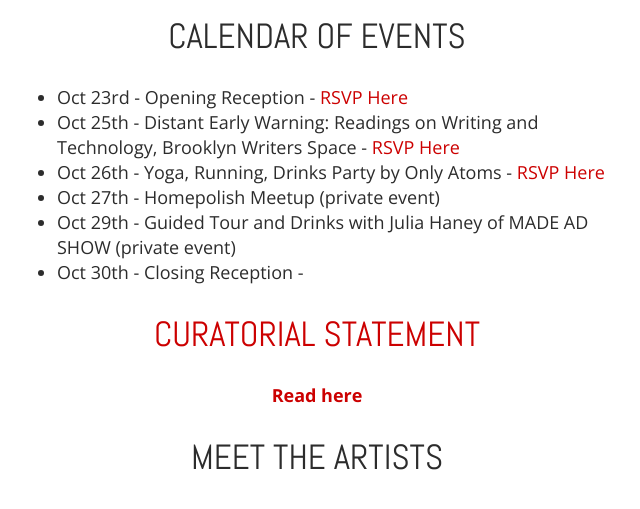
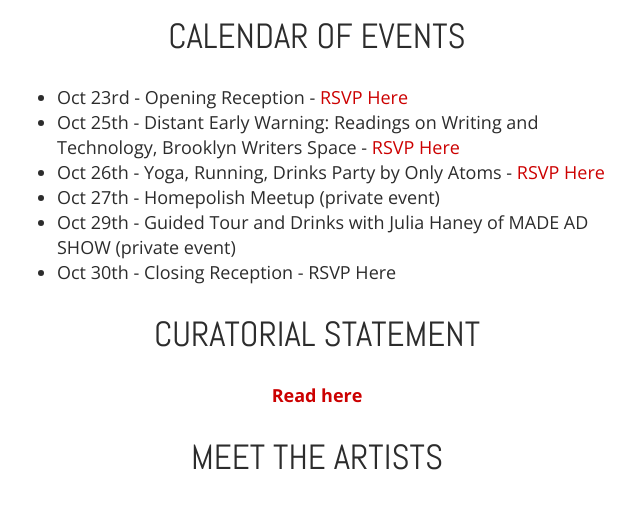
Before and after one commit to technologyashands/technologyashands.github.io, a Jekyll site: the page built from index.html, in a window 1280 px wide and 900 px high, scrolled down 731 px, cut to the strip 0-522 px from the top of the window. Shown: the top 509 px of the strip, without its empty margins (323-963 px from the left). Built offline with Jekyll 4.4.1, drawn with Linux system fonts in a browser that asks for light colours; nearby versions of some CDN libraries.

Commit message:
Update index.html

```diff
--- a/index.html
+++ b/index.html
@@ -30,7 +30,7 @@
 	<li>Oct 26th - Yoga, Running, Drinks Party by Only Atoms - <a href="https://www.facebook.com/events/168992286776297/">RSVP Here</a></li>
 	<li>Oct 27th - Homepolish Meetup (private event)</li>
 	<li>Oct 29th - Guided Tour and Drinks with Julia Haney of MADE AD SHOW (private event)</li>
-	<li>Oct 30th - Closing Reception - <a href="https://www.facebook.com/events/1495536567412812/".RSVP Here</a></li>
+	<li>Oct 30th - Closing Reception - <a href="https://www.facebook.com/events/1495536567412812/"></a>RSVP Here</a></li>
 </ul>
 <p Open daily 10am - 6pm Oct 24 - 30th </p>
 
```
